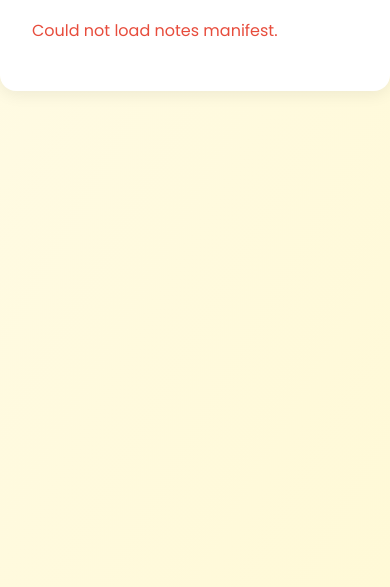
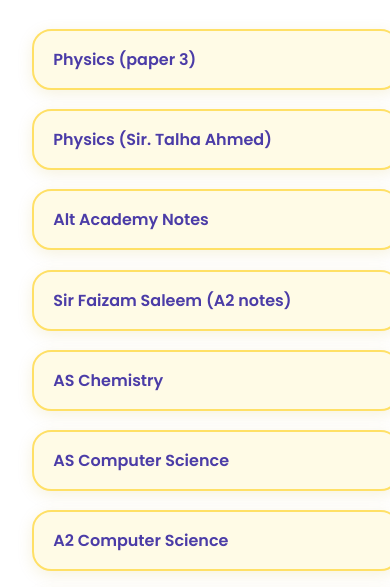
Before and after one commit to WebGharOfficial/GyanHive, a website: page notes.html in a window 390 px wide. Shown: the part 203-790 px from the top of the page. Drawn offline with Linux system fonts and the light colour scheme; sample sign-in values are in the browser's storage.

Commit message:
Add files via upload

```diff
--- a/notes.html
+++ b/notes.html
@@ -27,7 +27,17 @@
   </nav>
   <main style="max-width:600px;margin:2rem auto;padding:2rem;background:#fff;border-radius:1rem;box-shadow:0 4px 16px #0001;">
     <h1>Download Notes</h1>
-    <div id="notesList"></div>
+    <div id="notesBubbles" class="notes-bubbles">
+      <a class="note-bubble" href="https://drive.google.com/drive/folders/1oXtwhLZFDNmOLlBBOR5Sajj0r5Gm9CAk" target="_blank">Physics (paper 3)</a>
+      <a class="note-bubble" href="https://drive.google.com/drive/folders/1JEX2tMVZ0fBZAiULE7Aj_YIZpLGrMrJV" target="_blank">Physics (Sir. Talha Ahmed)</a>
+      <a class="note-bubble" href="https://drive.google.com/drive/folders/1oeyAOrOIqFWY1A6T1oaGfT8B_LBZ3-r_" target="_blank">Alt Academy Notes</a>
+      <a class="note-bubble" href="https://drive.google.com/drive/folders/1sn9IiWtld5XeNsMPJlGXV4T6A8gEbESs" target="_blank">Sir Faizam Saleem (A2 notes)</a>
+      <a class="note-bubble" href="https://drive.google.com/drive/folders/1WToUXkkIYbjLf96LvrOFfWYDdkry-PbS" target="_blank">AS Chemistry</a>
+      <a class="note-bubble" href="https://drive.google.com/file/d/163NshjT_GXL6K9EHd8-xATIHzfMPGOM1/view?usp=drive_link" target="_blank">AS Computer Science</a>
+      <a class="note-bubble" href="https://drive.google.com/file/d/163NshjT_GXL6K9EHd8-xATIHzfMPGOM1/view?usp=drive_link" target="_blank">A2 Computer Science</a>
+      <a class="note-bubble" href="https://drive.google.com/file/d/163NshjT_GXL6K9EHd8-xATIHzfMPGOM1/view?usp=drive_link" target="_blank">AS Mathematics</a>
+      <a class="note-bubble" href="https://drive.google.com/file/d/163NshjT_GXL6K9EHd8-xATIHzfMPGOM1/view?usp=drive_link" target="_blank">A2 Mathematics</a>
+    </div>
   </main>
   <script src="auth.js"></script>
   <script src="script.js"></script>
--- a/style.css
+++ b/style.css
@@ -1018,3 +1018,49 @@
     padding: 1rem 0.7rem;
   }
 }
+
+/* Notes Bubbles Styles */
+.notes-bubbles {
+  display: flex;
+  flex-wrap: wrap;
+  gap: 1.2rem;
+  justify-content: center;
+  margin: 2rem 0 1rem 0;
+}
+.note-bubble {
+  display: flex;
+  align-items: center;
+  justify-content: center;
+  background: #fffbe6;
+  color: #4b3ca7;
+  border-radius: 2rem;
+  box-shadow: 0 4px 16px #bfa10022;
+  padding: 1.1rem 1.7rem;
+  font-size: 1.08rem;
+  font-weight: 600;
+  text-decoration: none;
+  border: 2px solid #ffe066;
+  transition: box-shadow 0.18s, background 0.18s, color 0.18s, transform 0.18s;
+  margin-bottom: 0.5rem;
+}
+.note-bubble:hover, .note-bubble:focus {
+  background: #ffe066;
+  color: #bfa100;
+  box-shadow: 0 8px 32px #bfa10055;
+  transform: translateY(-2px) scale(1.04);
+  outline: none;
+}
+@media (max-width: 600px) {
+  .notes-bubbles {
+    flex-direction: column;
+    gap: 0.7rem;
+    align-items: stretch;
+  }
+  .note-bubble {
+    width: 100%;
+    justify-content: flex-start;
+    font-size: 1rem;
+    padding: 1rem 1.2rem;
+    border-radius: 1.2rem;
+  }
+}
```
